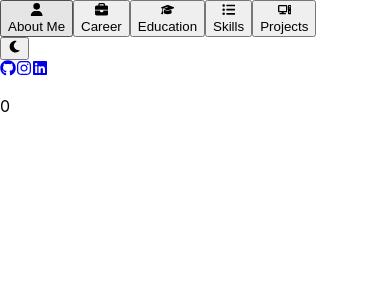
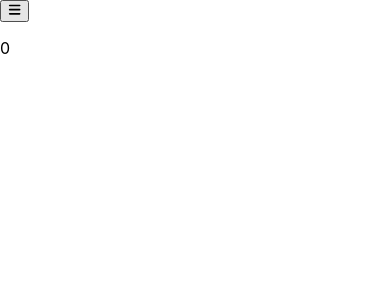
Before and after one commit to JoseBambora/JoseBambora.github.io, a React (Create React App) app in the folder react-app2.0/: page / in a window 390 px wide. Shown: the top 300 px of the page. Built offline with nearby package versions, Linux system fonts and the light colour scheme.

Commit message:
Minor changes to sidebar

```diff
--- a/react-app2.0/src/App.js
+++ b/react-app2.0/src/App.js
@@ -17,11 +17,9 @@ function Page({ page }) {
 function App() {
   const [page, setPage] = useState(0)
   return (
-    <div className="flex bg-zinc-100 text-zinc-700 dark:text-white dark:bg-zinc-700">
-      <div className="w-1/4 h-screen">
-        <SideBar setPage={setPage} />
-      </div>
-      <div className='w-3/4'>
+    <div className="md:flex bg-zinc-100 text-zinc-700 dark:text-white dark:bg-zinc-700">
+      <SideBar setPage={setPage} page={page} />
+      <div className='md:w-4/5 h-screen'>
         <Page page={page} />
       </div>
     </div>
--- a/react-app2.0/src/components/Sidebar.js
+++ b/react-app2.0/src/components/Sidebar.js
@@ -1,4 +1,4 @@
-import { useState } from "react";
+import { useEffect, useState } from "react";
 import { FaGithub } from "react-icons/fa6";
 import { FaInstagram } from "react-icons/fa6";
 import { FaLinkedin } from "react-icons/fa6";
@@ -7,14 +7,19 @@ import { FaBriefcase } from "react-icons/fa6";
 import { FaListUl } from "react-icons/fa6";
 import { FaComputer, FaGraduationCap } from "react-icons/fa6";
 import { FaMoon } from "react-icons/fa6";
+import { FaBars } from "react-icons/fa6";
+import { FaXmark } from "react-icons/fa6";
+import Button from "../ui/Button";
 
 
-function SideBarElement({ text, icon, setPage }) {
+
+
+function SideBarElement({ text, icon, onClick, selected }) {
   return (
-    <button className="relative text-lg flex p-4 rounded-lg overflow-hidden group" onClick={setPage}>
+    <button className={"relative text-lg flex p-4 rounded-lg overflow-hidden group " + (selected ? "bg-orange-500 shadow-md shadow-zinc-400/50 dark:shadow-zinc-900 text-white" : "")} onClick={onClick}>
       <div className="w-1/5 text-2xl flex justify-center z-10">{icon}</div>
       <div className="w-4/5 z-10">{text}</div>
-      <span className="absolute inset-0 bg-red-500 transform -translate-x-full group-hover:translate-x-0 duration-500 opacity-0 group-hover:opacity-100"></span>
+      <span className="absolute inset-0 bg-red-500 dark:bg-red-600 transform -translate-x-full group-hover:translate-x-0 duration-500 opacity-0 group-hover:opacity-100 group-hover:text-white"></span>
     </button>
   )
 }
@@ -58,23 +63,54 @@ function SideBarBottom({ children }) {
   )
 }
 
-function SideBar({ setPage }) {
+function SideBarElements({ setPage, setHidden, page }) {
   return (
-    <aside className="p-4 h-full">
-      <div className="w-full h-full flex flex-col items-stretch bg-zinc-300 dark:bg-zinc-800 rounded-lg p-4">
+    <div className="w-full h-screen p-4 fixed md:static md:bg-opacity-0 dark:md:bg-opacity-0 bg-zinc-500 dark:bg-zinc-500 bg-opacity-50 dark:bg-opacity-50">
+      <div className="absolute top-6 right-0 md:hidden z-10">
+        <Button onClick={setHidden} fullrounded={true}><FaXmark /></Button>
+      </div>
+      <div className={"w-full h-full flex flex-col items-stretch bg-zinc-300 dark:bg-zinc-800 rounded-lg p-4 shadow-lg shadow-zinc-400/50 dark:shadow-zinc-900"}>
         <SideBarTop>
-          <SideBarElement setPage={() => setPage(0)} text="About Me" icon={<FaUser />} />
-          <SideBarElement setPage={() => setPage(1)} text="Career" icon={<FaBriefcase />} />
-          <SideBarElement setPage={() => setPage(2)} text="Education" icon={<FaGraduationCap />} />
-          <SideBarElement setPage={() => setPage(3)} text="Skills" icon={<FaListUl />} />
-          <SideBarElement setPage={() => setPage(4)} text="Projects" icon={<FaComputer />} />
+          <SideBarElement selected={page === 0} onClick={() => { setPage(0); setHidden(true) }} text="About Me" icon={<FaUser />} />
+          <SideBarElement selected={page === 1} onClick={() => { setPage(1); setHidden(true) }} text="Career" icon={<FaBriefcase />} />
+          <SideBarElement selected={page === 2} onClick={() => { setPage(2); setHidden(true) }} text="Education" icon={<FaGraduationCap />} />
+          <SideBarElement selected={page === 3} onClick={() => { setPage(3); setHidden(true) }} text="Skills" icon={<FaListUl />} />
+          <SideBarElement selected={page === 4} onClick={() => { setPage(4); setHidden(true) }} text="Projects" icon={<FaComputer />} />
         </SideBarTop>
         <SideBarBottom>
           <SideBarLightDark />
           <SideBarContact />
         </SideBarBottom>
       </div>
-    </aside>
+    </div>
+  )
+}
+
+function BurgetButton({ changeHidden }) {
+  return (
+    <div className="fixed top-1 left-1">
+      <Button onClick={changeHidden} fullrounded={true}><FaBars /></Button>
+    </div>
+  )
+}
+
+function SideBar({ setPage, page }) {
+  const [hidden, setHidden] = useState(window.innerWidth >= 768 ? false : true)
+  const changeHidden = () => window.innerWidth >= 768 ? false : setHidden(!hidden)
+  useEffect(() => {
+    const handleResize = () => {
+      if (window.innerWidth >= 768) {
+        setHidden(false)
+      }
+    }
+    window.addEventListener('resize', handleResize)
+    return () => window.removeEventListener('resize', handleResize)
+  }, [])
+  return (
+    <aside className="w-full md:w-1/5">
+      {hidden ? <BurgetButton changeHidden={changeHidden} /> : null}
+      {hidden ? null : <SideBarElements setPage={setPage} setHidden={changeHidden} page={page} />}
+    </aside >
   )
 }
 
--- /dev/null
+++ b/react-app2.0/src/ui/Button.js
@@ -0,0 +1,10 @@
+function Button({ onClick, children, fullrounded }) {
+  const roundedClass = fullrounded ? "rounded-full" : "rounded-xl"
+  return (
+    <button onClick={onClick} className={`${roundedClass} p-4 hover:bg-red-500 bg-zinc-700 dark:bg-white dark:hover:bg-red-600 text-white dark:text-zinc-800 shadow-md shadow-zinc-400/50 dark:shadow-zinc-900`}>
+      {children}
+    </button>
+  )
+}
+
+export default Button
```
